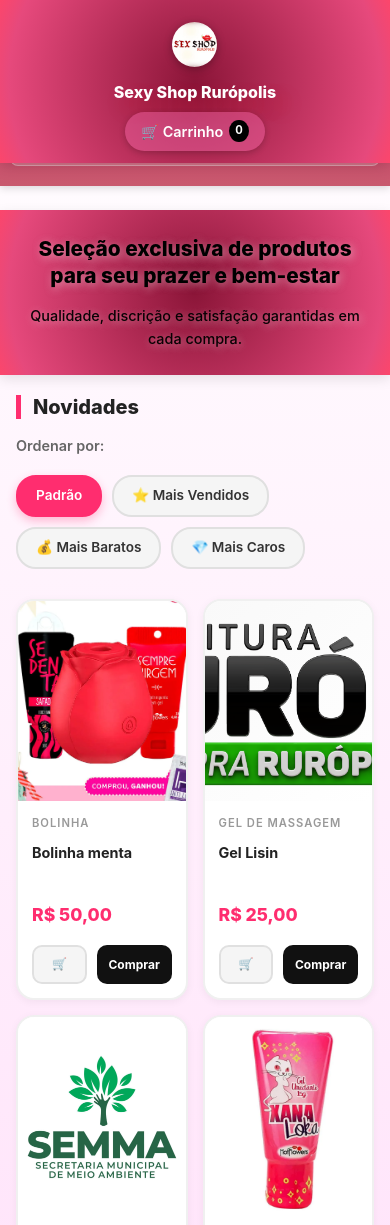
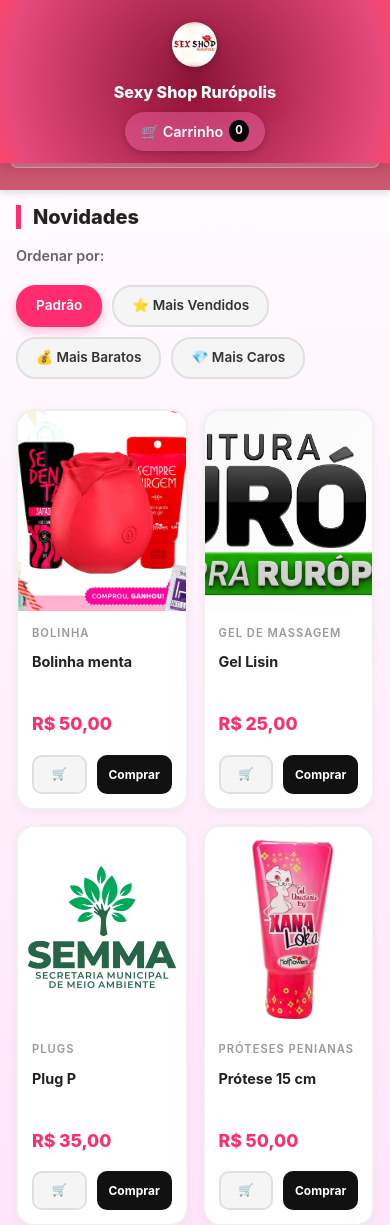
Before and after one commit to Elloy123/sexshopruropolis, a Django app: page / in a window 390 px wide. Shown: the top 1225 px of the page. Run offline with Django 5.2, Linux system fonts and the light colour scheme; data comes from the database, SQL or seed files in the repository.

Commit message:
Remover hero wrap e ajustar espaçamentos responsivos
- Removido banner hero wrap da home
- Ajustado padding-top do body desktop: 130px
- Ajustado padding-top tablet (768px): 165px
- Ajustado padding-top mobile (480px): 185px
- Aumentado padding das categorias em todas as responsividades
- Desktop: 12px, Tablet: 14px, Mobile: 12px

```diff
--- a/sexy shop rurópolis/loja/static/loja/css/base.css
+++ b/sexy shop rurópolis/loja/static/loja/css/base.css
@@ -16,7 +16,7 @@ body {
     color: #333;
     background: linear-gradient(179deg, #fff 0%, #ffbcf3 100%);
     min-height: 100vh;
-    padding-top: 155px; /* Header (74px) + Categorias (~81px) */
+    padding-top: 130px; /* Header (74px) + Categorias (~56px) */
 }
 
 /* === TIPOGRAFIA === */
@@ -217,7 +217,7 @@ footer {
 /* === RESPONSIVIDADE === */
 @media (max-width: 768px) {
     body {
-        padding-top: 175px; /* Ajustado para menu mobile com botão toggle */
+        padding-top: 165px; /* Ajustado para menu mobile com botão toggle */
     }
 
     .topbar {
@@ -251,7 +251,7 @@ footer {
 
 @media (max-width: 480px) {
     body {
-        padding-top: 210px;
+        padding-top: 185px;
     }
 
     .container {
--- a/sexy shop rurópolis/loja/static/loja/css/header.css
+++ b/sexy shop rurópolis/loja/static/loja/css/header.css
@@ -11,7 +11,7 @@
     right: 0;
     width: 100%;
     background: linear-gradient(to bottom, #d64570, #C85A6E);
-    padding: 10px 0;
+    padding: 12px 0;
     box-shadow: 0 2px 8px rgba(0, 0, 0, 0.15);
     z-index: 999;
 }
@@ -107,7 +107,7 @@
 @media (max-width: 768px) {
     .section-categorias-wrapper {
         top: 100px;
-        padding: 12px 0;
+        padding: 14px 0;
     }
 
     .container-cats-center {
@@ -159,7 +159,7 @@
 @media (max-width: 480px) {
     .section-categorias-wrapper {
         top: 120px;
-        padding: 10px 0;
+        padding: 12px 0;
     }
 
     .container-cats-center {
--- a/sexy shop rurópolis/loja/templates/loja/home.html
+++ b/sexy shop rurópolis/loja/templates/loja/home.html
@@ -2,14 +2,6 @@
 {% load static %}
 
 {% block content %}
-
-    <div class="hero-wrap">
-        <div class="hero">
-            <h2 class="hero-title">Seleção exclusiva de produtos para seu prazer e bem-estar</h2>
-            <p class="hero-subtitle">Qualidade, discrição e satisfação garantidas em cada compra.</p>
-        </div>
-    </div>
-
 
     <!-- CATÁLOGO DE PRODUTOS -->
     <div class="catalogo-wrapper" id="catalogo">
```
